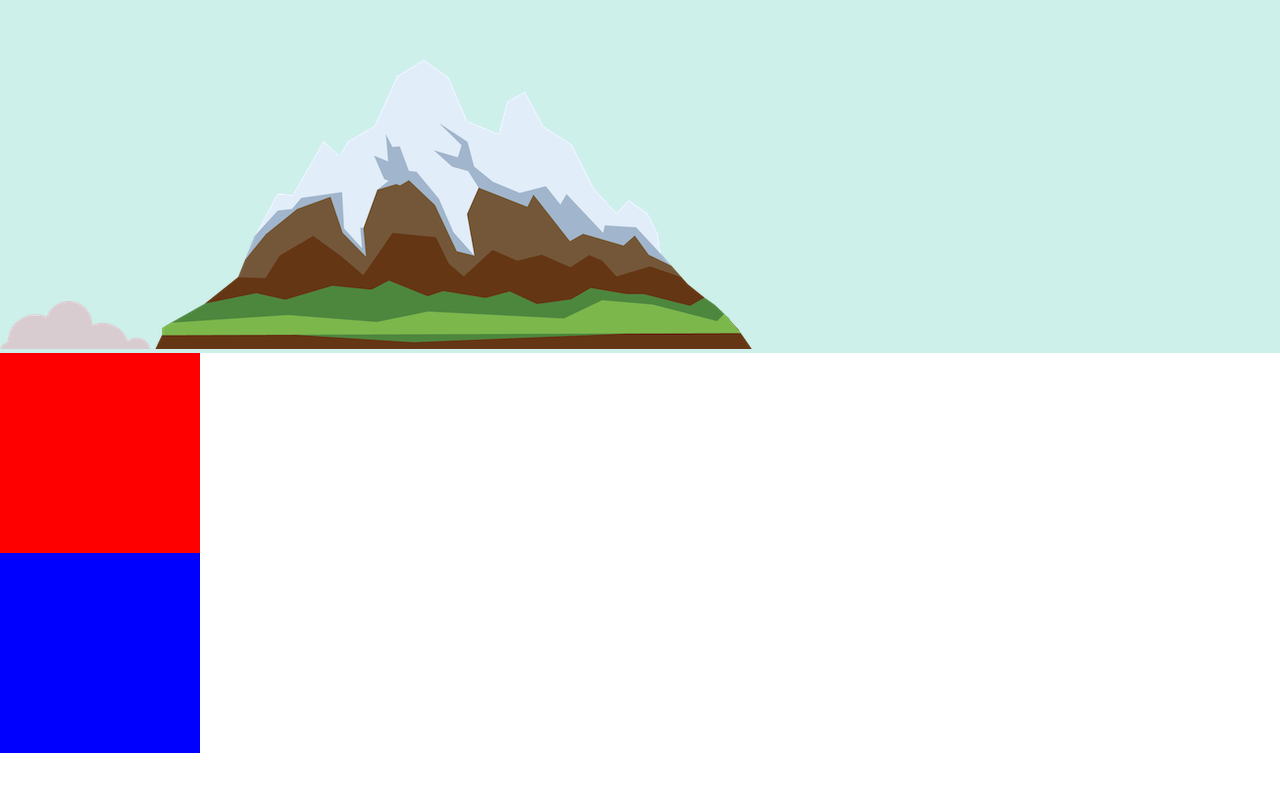
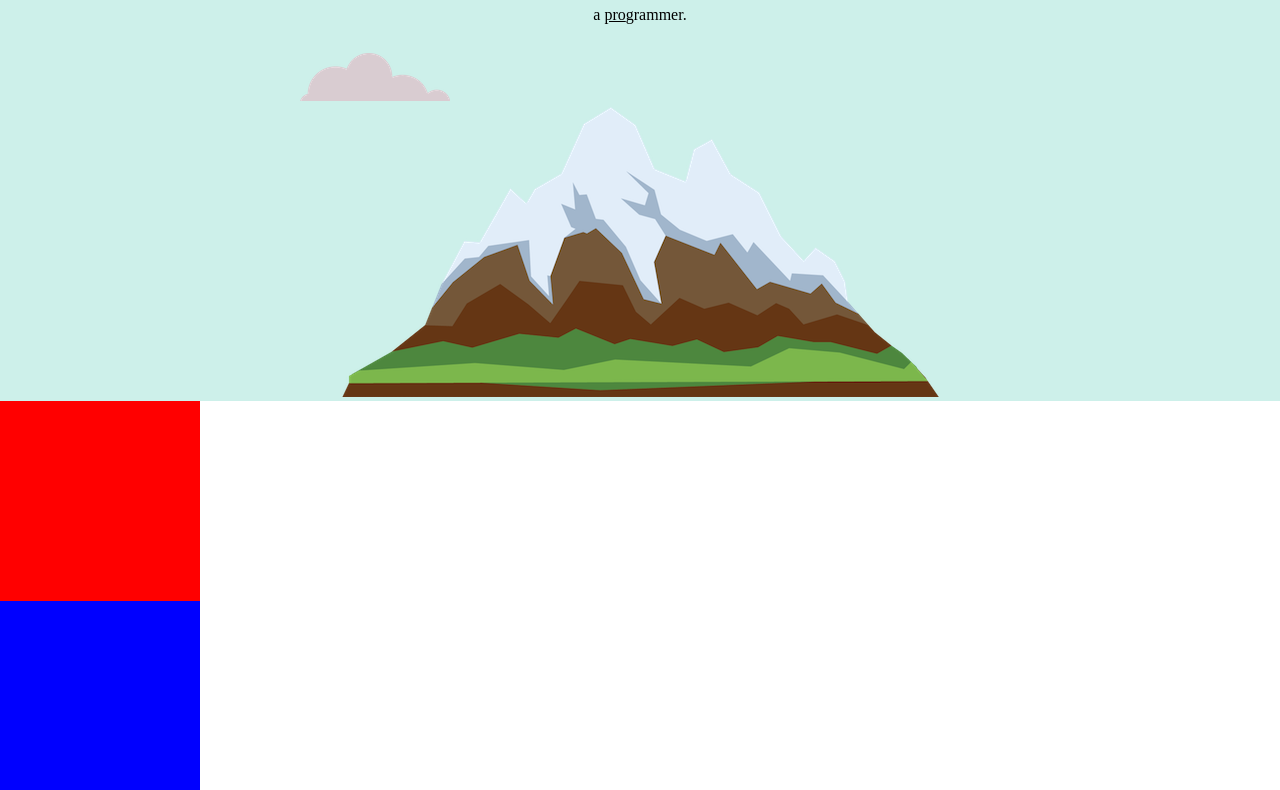
Before and after one commit to ftv017/cv2, a plain HTML site: page index.html in a window 1280 px wide. Shown: the part 152-942 px from the top of the page. Before the commit the page ends 905 px from the top, so only its background shows below. Drawn offline with Linux system fonts and the light colour scheme.

Commit message:
centered elements using relative and absolute positioning. Lesson 49.

```diff
--- a/css/styles.css
+++ b/css/styles.css
@@ -1,5 +1,6 @@
 body {
   margin: 0;
+  text-align: center;
 }
 
 h1 {
@@ -8,6 +9,8 @@ h1 {
 
 .top-container {
   background-color: #CDF0EA;
+  position: relative;
+  padding-top: 100px;
 }
 
 .middle-container {
@@ -25,3 +28,15 @@ h1 {
 .pro {
   text-decoration: underline;
 }
+
+.bottom-cloud {
+  position: absolute;
+  right: 300px;
+  top: 50px;
+}
+
+.top-cloud {
+  position: absolute;
+  left: 300px;
+  bottom: 300px;
+}
--- a/index.html
+++ b/index.html
@@ -11,10 +11,10 @@
 
 <body>
   <div class="top-container">
-    <img src="images/cloud.png" alt="cloud-img">
+    <img class="top-cloud" src="images/cloud.png" alt="cloud-img">
     <h1>I'm Fernando.</h1>
     <p>a <span class="pro">pro</span>grammer.</p>
-    <img src="images/cloud.png" alt="cloud-img">
+    <img class="bottom-cloud" src="images/cloud.png" alt="cloud-img">
     <img src="images/mountain.png" alt="mountain-img">
   </div>
   <div class="middle-container">
```
